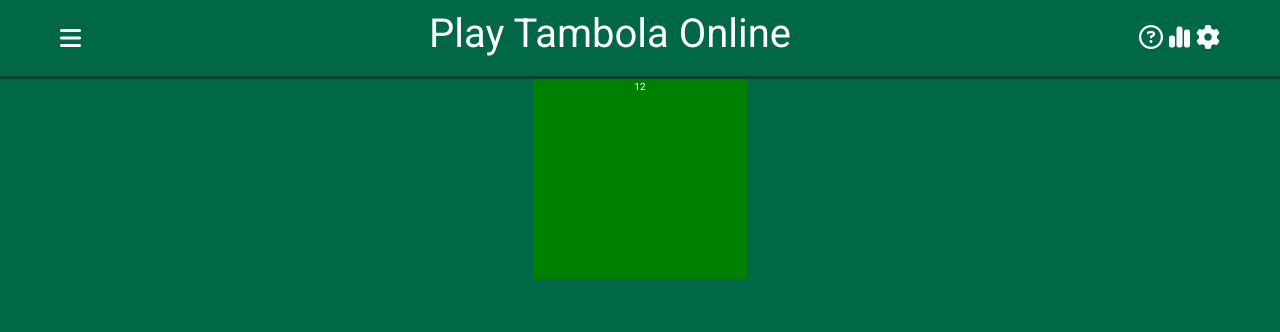
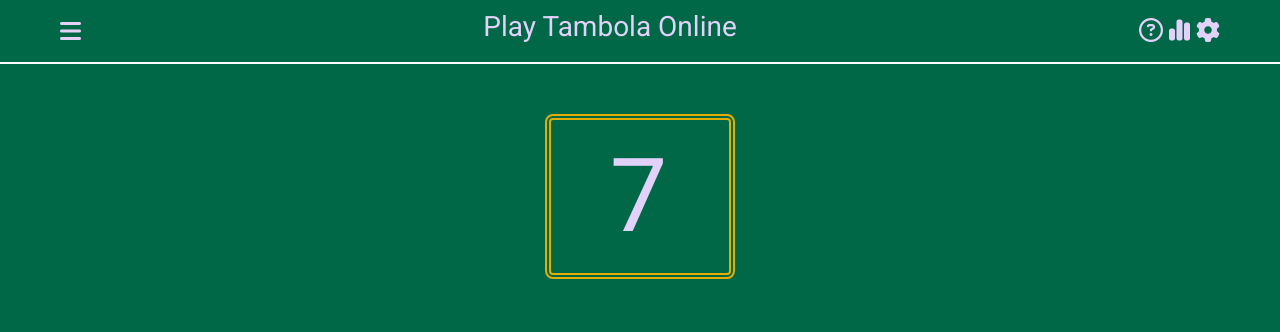
Before and after one commit to Sachin-Sharma5544/Tambola-application, a plain HTML site: page index.html in a window 1280 px wide. Drawn offline with nearby package versions, Linux system fonts and the light colour scheme.

Commit message:
complete number display section

```diff
--- a/index.html
+++ b/index.html
@@ -32,18 +32,21 @@
         </div>
     </nav>
 
-    <section class="container-fluid number-display-section">
-        <div class="row number-display-wrapper">
-            <div class="col-5"></div>
-
-            <div class="col-2 my-number-display text-center" style="background-color: green;height:200px;font-size: 10px;">
-12
-
+    <section class="number-display-section">
+        <div class="container-fluid">
+            <div class="row">
+                <div class="col-5"></div>
+                <div class="col-2">
+                    <div class="my-number-display" >
+                        <span class="my-current-num "></span>
+                    </div>
+                </div>
+                <div class="col-5"></div>
             </div>
-            <div class="col-5"></div>
-
         </div>
     </section>
+
+
 
     <script src="script.js"></script>
 </body>
--- a/script.js
+++ b/script.js
@@ -1,2 +1,11 @@
-let h1 = document.querySelector("h1");
-console.log(h1);
+let numDisplay = document.querySelector(".my-current-num");
+
+let id = setInterval(
+    function () {
+        numDisplay.textContent = Math.round(Math.random() * 10);
+    },
+    1000,
+    setTimeout(function () {
+        clearInterval(id);
+    }, 20000)
+);
--- a/styles.css
+++ b/styles.css
@@ -9,15 +9,17 @@
 
 /* Body Styling */
 body {
-    background-color: rgb(0,104,71);
+    /* background-color: rgb(0,104,71); */
+    background-color: rgb(0, 104, 71);
     font-family: 'Roboto', sans-serif;
-    color: white;
+    color: rgb(226, 209, 249);;
 }
 
 /* Navbar elements styling */
 
 .hz-line {
-    border-bottom: 3px solid rgb(0, 68, 46);
+    /* border-bottom: 3px solid rgb(0, 68, 46); */
+    border-bottom: 2px solid white
 }
 
 .nav-ele-wrapper {
@@ -32,3 +34,22 @@ body {
     justify-content: space-between;
     padding: 10px 20px;
 }
+
+.header-center h1{
+    font-size: 28px;
+}
+
+ .my-number-display {
+    border: 6px double rgb(229, 172, 2);
+    font-size: 8vw;
+    margin: 50px 0px;
+    text-align: center;
+    border-radius: 8px;
+    /* color: rgba(194, 2, 57,0.7); */
+    color:rgb(226, 209, 249);
+
+}
+
+.my-current-num {
+   padding-right: 3px;
+}
```
